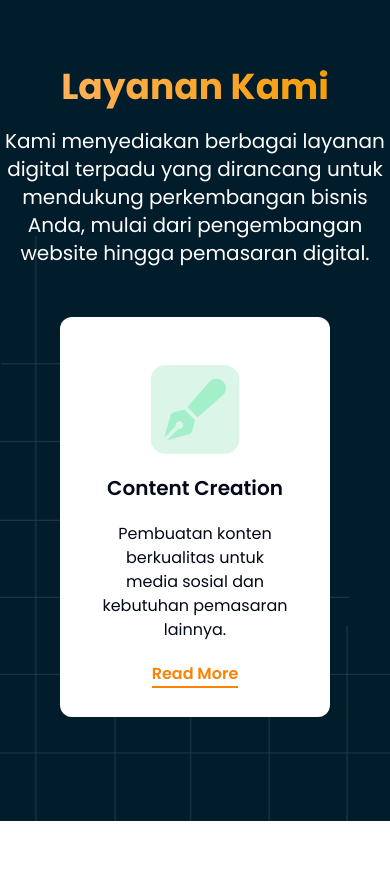
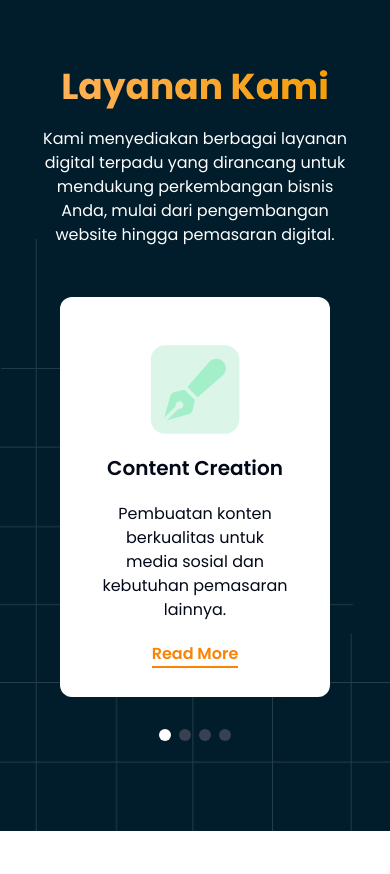
Before and after one commit to kodeintekno/web-kodeintekno, a Next.js app: page / in a window 390 px wide. Shown: the part 1740-2614 px from the top of the page. Built offline with nearby package versions, Linux system fonts and the light colour scheme.

Commit message:
add nav carousel

```diff
--- a/src/components/Service.tsx
+++ b/src/components/Service.tsx
@@ -1,8 +1,12 @@
+"use client";
+import { cn } from "@/lib/utils";
+import { CarouselApi } from "@/components/ui/carousel";
 import { serviceData } from "@/data/constant";
 import Card from "./Card";
-import {styles} from "./template";
+import { styles } from "./template";
 
 import { serviceBg } from "@/assets";
+import React from "react";
 import {
   Carousel,
   CarouselContent,
@@ -12,22 +16,37 @@ import {
 // import Image from "next/image";
 
 const Service = () => {
+  const [api, setApi] = React.useState<CarouselApi>();
+  const [current, setCurrent] = React.useState(0);
+
+  React.useEffect(() => {
+    if (!api) {
+      return;
+    }
+
+    setCurrent(api.selectedScrollSnap() + 1);
+
+    api.on("select", () => {
+      setCurrent(api.selectedScrollSnap() + 1);
+    });
+  }, [api]);
   return (
     <div
       className="min-h-screen pt-[90px] flex flex-col items-center bg-cover bg-no-repeat pb-[90px] lg:"
       id="service"
       style={{ backgroundImage: `url(${serviceBg.src})` }}
     >
-      <h1 className={` ${styles.heroHeadText} pb-5`}>
-        Layanan Kami
-      </h1>
-      <p className="text-xl md:text-lg lg:text-2xl max-w-full md:max-w-[80%] lg:max-w-[64%] lg:leading-10 text-center text-white mb-[50px]">
+      <h1 className={` ${styles.heroHeadText} pb-5`}>Layanan Kami</h1>
+      <p className="max-w-[80%] md:max-w-[80%] lg:max-w-[64%] lg:leading-10 text-center text-white mb-[50px]">
         Kami menyediakan berbagai layanan digital terpadu yang dirancang untuk
         mendukung perkembangan bisnis Anda, mulai dari pengembangan website
         hingga pemasaran digital.
       </p>
       {/* <div className="grid grid-cols-1 sm:grid-cols-2 lg:grid-cols-4 gap-10 px-4"> */}
-      <Carousel className="w-full max-w-[351px] md:max-w-[716px] lg:max-w-[1555px] ">
+      <Carousel
+        className="w-full max-w-[351px] md:max-w-[716px] lg:max-w-[1555px]"
+        setApi={setApi}
+      >
         <CarouselContent>
           {serviceData.map((data, index) => (
             <CarouselItem
@@ -39,6 +58,17 @@ const Service = () => {
           ))}
         </CarouselContent>
       </Carousel>
+      <div className="lg:hidden w-32 mx-auto flex justify-center gap-2 p-1rounded-l-full mt-8">
+        {Array.from({ length: 4 }).map((_, index) => (
+          <div
+            key={index}
+            className={cn(
+              "size-3 rounded-full transition-colors duration-500",
+              current - 1 === index ? "bg-white" : "bg-gray-700"
+            )}
+          ></div>
+        ))}
+      </div>
       {/* </div> */}
     </div>
   );
```
